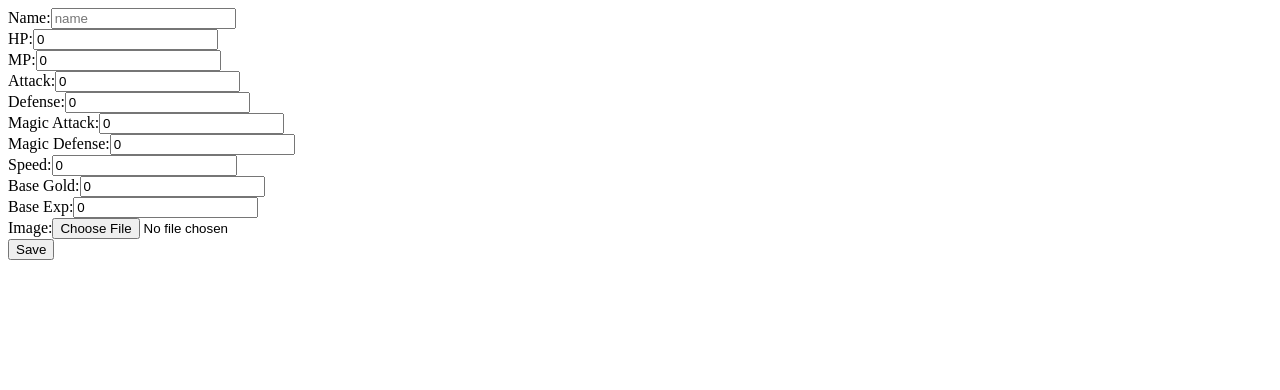
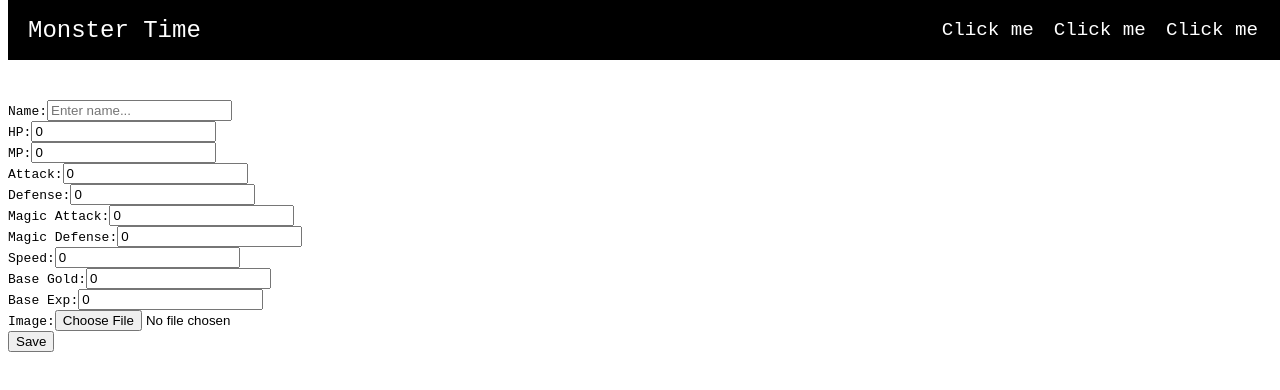
Before and after one commit to jrinehuls/tcg-creator, a React (Vite) app: page /monster/1 in a window 1280 px wide. Shown: the top 390 px of the page. Built offline with nearby package versions, Linux system fonts and the light colour scheme.

Commit message:
Add header

```diff
--- a/src/components/App.jsx
+++ b/src/components/App.jsx
@@ -1,9 +1,15 @@
-import MonsterForm from "./MonsterForm"
+import MonsterForm from "./monster/MonsterForm"
+import Header from "./header/Header"
+import Footer from "./footer/Footer"
 
 function App() {
 
   return (
-    <MonsterForm />
+    <div>
+      <Header />
+      <MonsterForm />
+      <Footer />
+    </div>
   )
 }
 
--- /dev/null
+++ b/src/components/footer/Footer.jsx
@@ -0,0 +1,13 @@
+import "./Footer.css"
+
+function Footer() {
+
+    return (
+        <div>
+
+        </div>
+    );
+
+}
+
+export default Footer;
--- /dev/null
+++ b/src/components/header/Header.css
@@ -0,0 +1,28 @@
+.nav-bar {
+    display: flex;
+    align-items: center;
+    justify-content: space-between;
+    position: fixed;
+    top: 0;
+    width: 100%;
+    height: 60px;
+    background-color: black;
+}
+
+.nav-bar span {
+    color: white;
+    padding-left: 20px;
+    font-size: 1.5rem;
+}
+
+.link-container {
+    display: flex;
+    padding-right: 20px;
+}
+
+.link-container a {
+    text-decoration: none;
+    color: white;
+    font-size: 1.2rem;
+    padding: 10px;
+}
--- /dev/null
+++ b/src/components/header/Header.jsx
@@ -0,0 +1,21 @@
+import "./Header.css"
+
+function Header() {
+
+    return(
+        <div>
+            <header>
+                <nav className="nav-bar">
+                    <span>Monster Time</span>
+                    <div className="link-container">
+                        <a href="/">Click me</a>
+                        <a href="/">Click me</a>
+                        <a href="/">Click me</a>
+                    </div>
+                </nav>
+            </header>
+        </div>
+    );
+}
+
+export default Header;
--- /dev/null
+++ b/src/components/monster/MonsterForm.css
@@ -0,0 +1,3 @@
+.container {
+    margin-top: 100px;
+}
--- a/src/components/MonsterForm.jsx
+++ b/src/components/monster/MonsterForm.jsx
@@ -1,5 +1,6 @@
 import { useState } from "react";
-import { addMonster } from "../services/monsterService";
+import { addMonster } from "../../services/monsterService";
+import "./MonsterForm.css"
 
 function MonsterForm() {
 
@@ -58,11 +59,11 @@ function MonsterForm() {
 
 
     return(
-        <div>
+        <div className="container">
             <form>
                 <div className="">
                     <label>Name:</label>
-                    <input className="" onChange={handleChange} type="text" name="name" value={monster.name} placeholder="name"></input>
+                    <input className="" onChange={handleChange} type="text" name="name" value={monster.name} placeholder="Enter name..."></input>
                 </div>
                 <div className="">
                     <label>HP:</label>
--- a/src/index.css
+++ b/src/index.css
@@ -0,0 +1,3 @@
+body {
+    font-family: monospace;
+}
```
Also changed, not shown: src/components/footer/Footer.css (added).
